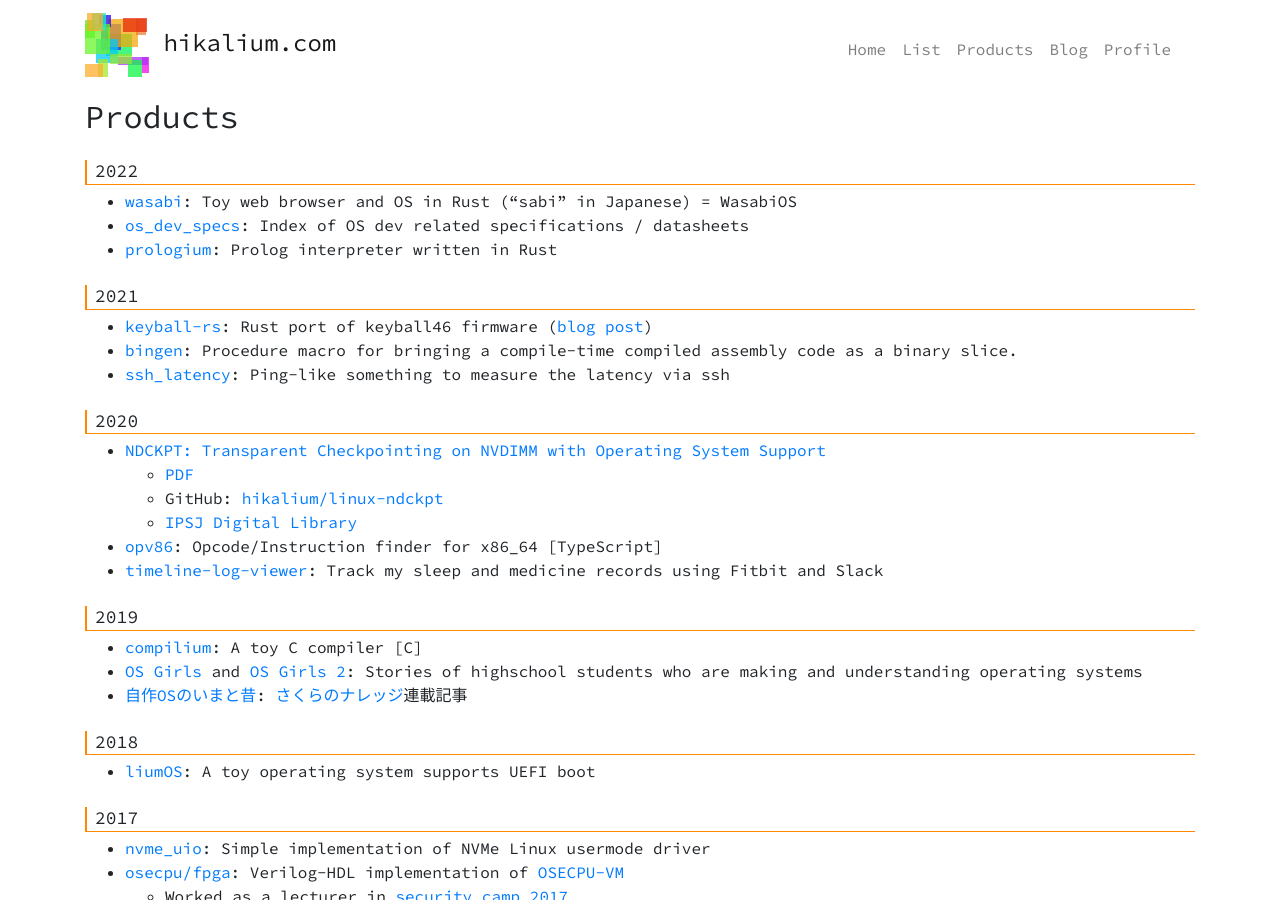
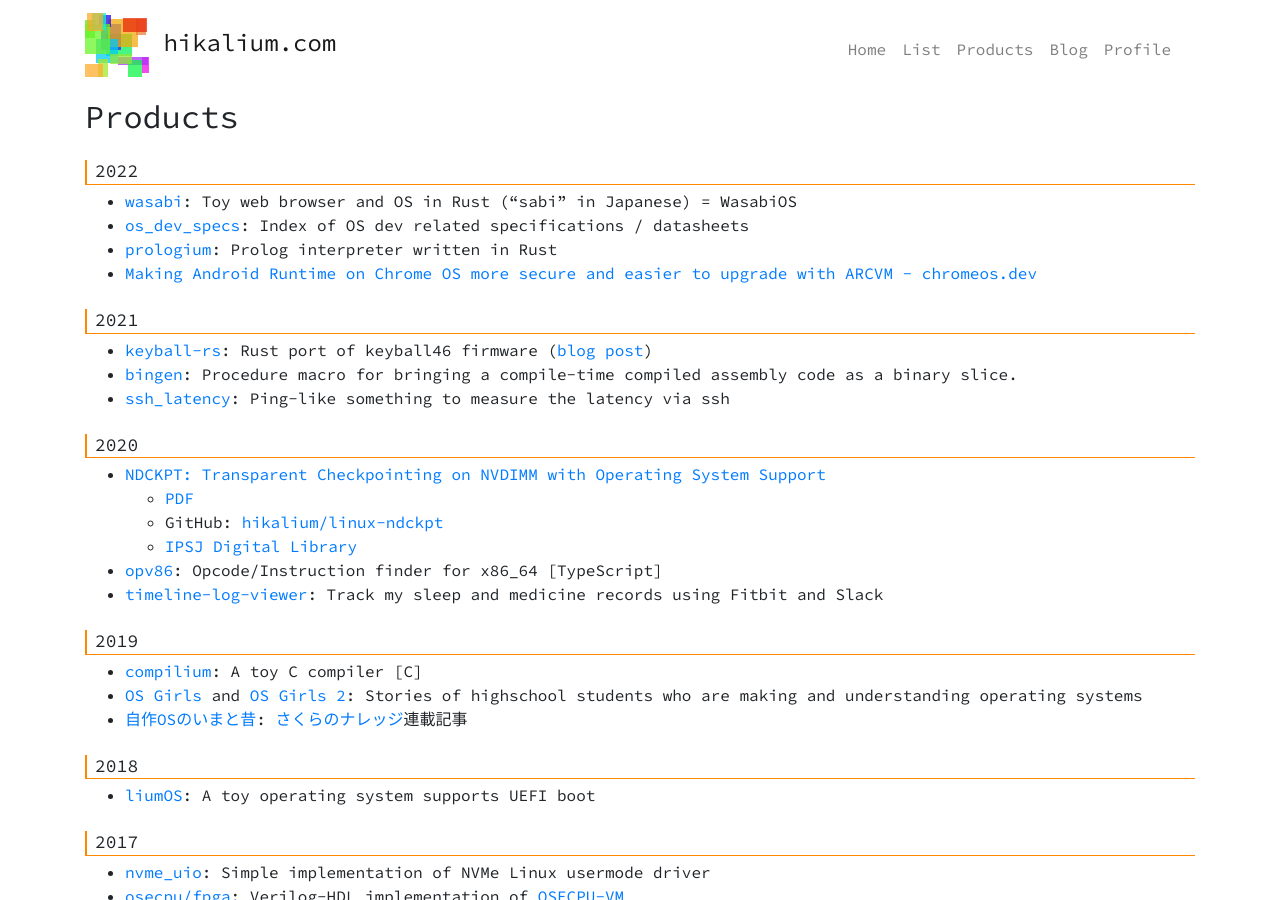
Before and after one commit to hikalium/hikalium.com, a Jekyll site: the page built from products.md, in a window 1280 px wide and 900 px high. Built offline with Jekyll 4.4.1, drawn with Linux system fonts in a browser that asks for light colours; our own code applies the rules of GitHub Pages for plain Markdown files.

Commit message:
Update products.md

```diff
--- a/products.md
+++ b/products.md
@@ -4,6 +4,7 @@
 - [wasabi](https://github.com/hikalium/wasabi): Toy web browser and OS in Rust ("sabi" in Japanese) = WasabiOS
 - [os_dev_specs](https://hikalium.github.io/os_dev_specs/): Index of OS dev related specifications / datasheets
 - [prologium](https://github.com/hikalium/prologium): Prolog interpreter written in Rust
+- [Making Android Runtime on Chrome OS more secure and easier to upgrade with ARCVM - chromeos.dev](https://chromeos.dev/en/posts/making-android-more-secure-with-arcvm)
 
 ### 2021
 - [keyball-rs](https://github.com/hikalium/keyball-rs): Rust port of keyball46 firmware ([blog post](https://hikalium.hatenablog.jp/entry/2021/12/31/150738))
```
